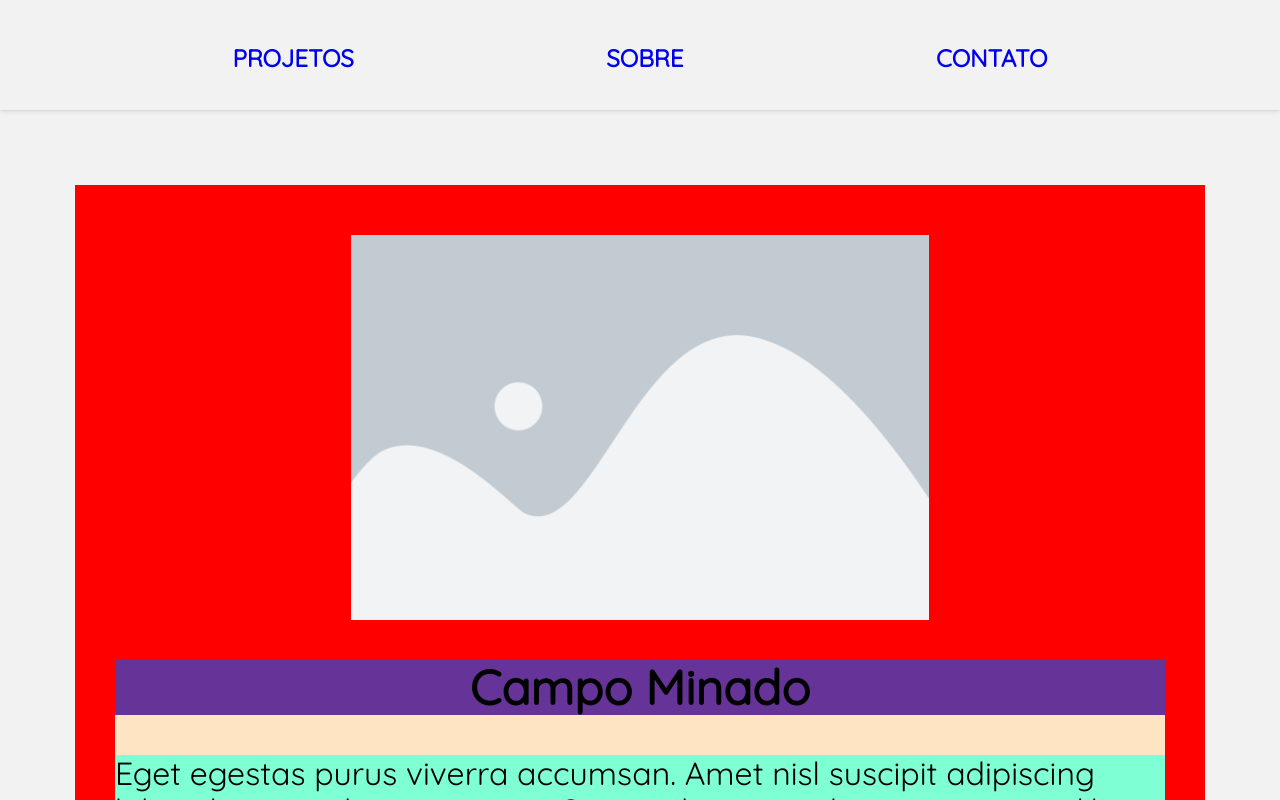
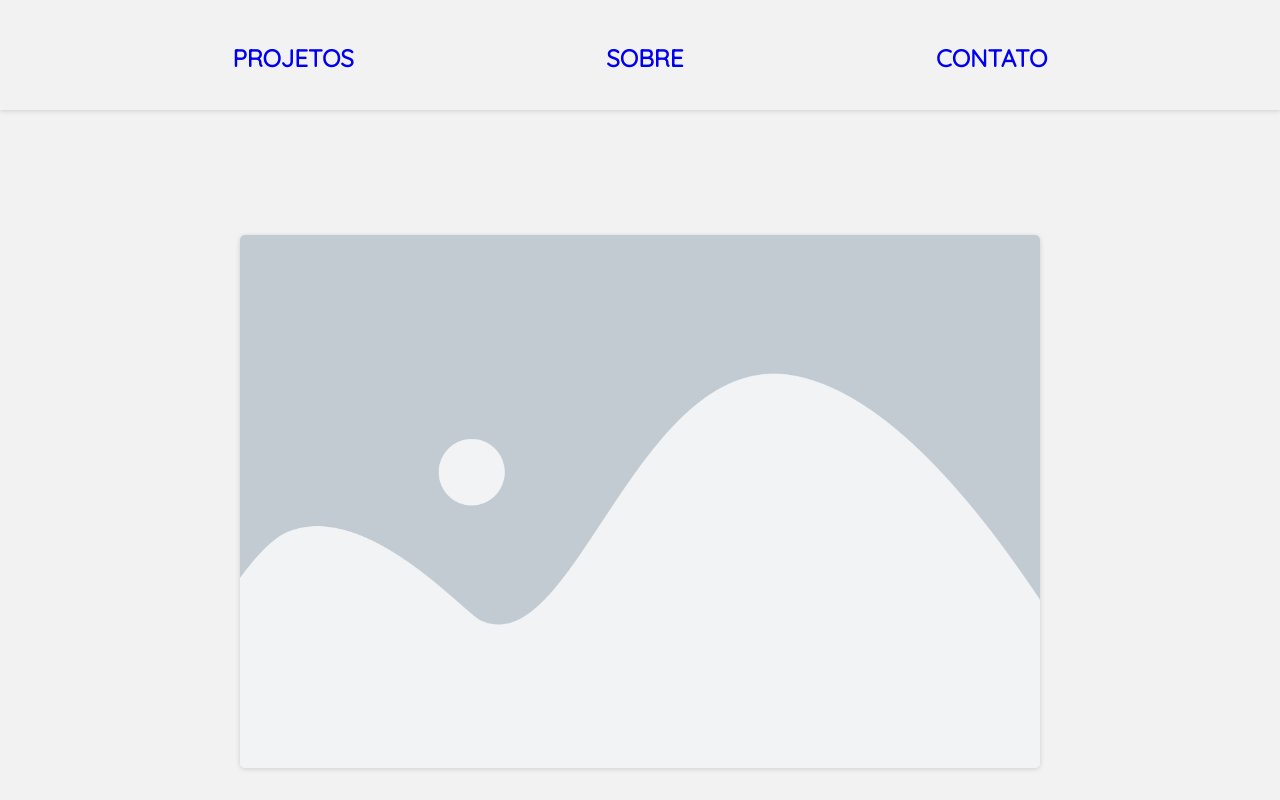
Before and after one commit to RaphaelO-Melo/Portfolio-2.0, a React (Create React App) app in the folder portfolio/: page /project/1 in a window 1280 px wide. Shown: the top 800 px of the page. Built offline with nearby package versions, Linux system fonts and the light colour scheme.

Commit message:
Base hover effect on link to the project

```diff
--- a/portfolio/src/pages/Project/Project.module.scss
+++ b/portfolio/src/pages/Project/Project.module.scss
@@ -3,13 +3,15 @@
 
 .card{
 
-    background-color: red;
-    margin: 75px;
+    margin: 75px auto;
     padding: 40px;
+    max-width: 1200px;
+
+    @media (max-width: $desktop_md) {
+        width: 100%;
+    }
 
     &__image{
-
-        background-color: blue;
 
         width: 55%;
         max-width: 800px;
@@ -19,19 +21,64 @@
         justify-content: center;
         align-items: center;
 
-        img{
-            width: 100%;
+        @media (max-width: $desktop_md) {
+            width: 80%;
         }
+
+        &__container{
+
+            position: relative;
+            text-align: center;
+            display: flex;
+
+            img{
+                width: 100%;
+                box-shadow: $soft-shadow;
+                border-radius: 5px;
+            }
+
+            span{
+
+                position: absolute;
+                top: 50%;
+                left: 50%;
+                transform: translate(-50%, -50%);
+                display: none;
+                align-items: center;
+                justify-content: space-evenly;
+
+                p{
+                    margin: 0;
+                    margin-right: 8px;
+                    color: $white;
+                }
+
+            }
+
+        }
+
+        &__container:hover {
+
+            img{
+                filter: invert(46%) sepia(64%) saturate(2051%) hue-rotate(220deg) brightness(91%) contrast(86%);
+            }
+
+            span{
+                display: flex;
+            }
+
+        }
+
 
     }
 
     &__content{
 
         background-color: bisque;
+        text-align: center;
 
         &__name{
             background-color: rebeccapurple;
-            text-align: center;
         }
 
         &__description{
--- a/portfolio/src/pages/Project/index.tsx
+++ b/portfolio/src/pages/Project/index.tsx
@@ -1,16 +1,26 @@
 import { useParams } from 'react-router-dom';
 import { getProject } from 'common/Library';
 import style from './Project.module.scss';
+import { FiExternalLink } from 'react-icons/fi';
 
 export default function Project(){
 
     const {id} = useParams();
     const {name, description, image, link, institution, tools } = getProject(Number(id));
+    const styleIcon = { color: 'white'};
 
     return(
         <section className={style.card}>
             <div className={style.card__image}>
-                <img  src={image} alt={name} />
+                <a className={style.card__image__container} href={link} target='blank'>
+                    <img  src={image} alt={name} />
+                    <span>
+                        <p>
+                            Abrir projeto
+                        </p>
+                        <FiExternalLink style={styleIcon} />
+                    </span>
+                </a>
             </div>
             <div className={style.card__content}>
                 <h2 className={style.card__content__name}>{name}</h2>
```
